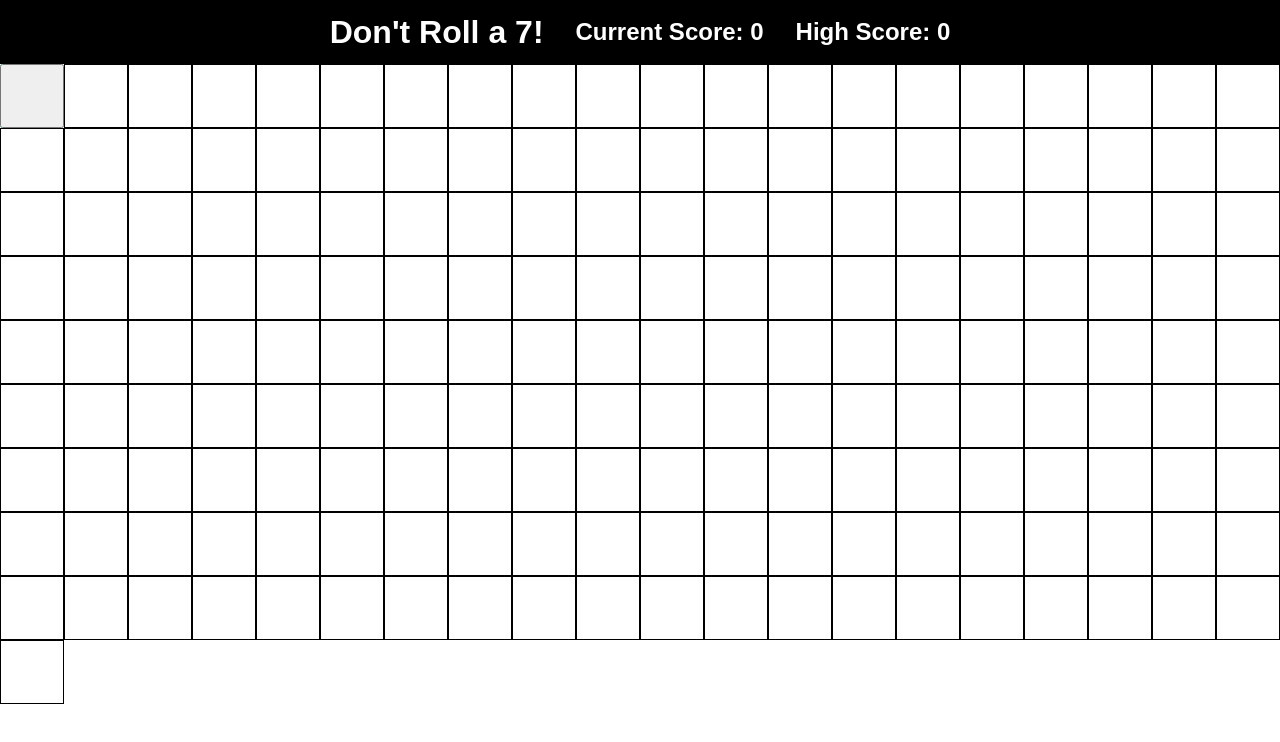
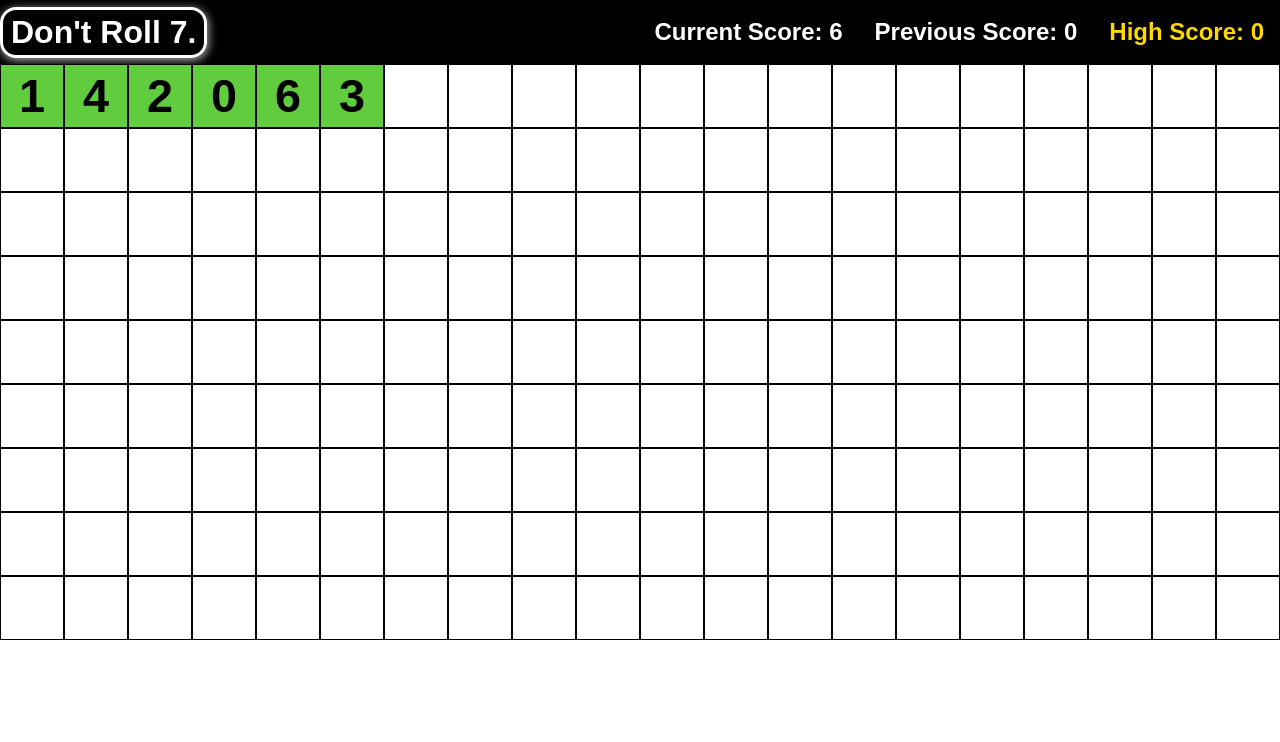
Before and after one commit to kjobrien11/dont-roll-a-7, an Angular app in the folder dra7/: page / in a window 1280 px wide. Shown: the top 742 px of the page. Built offline with nearby package versions, Linux system fonts and the light colour scheme.

Commit message:
adds previous score and styling

```diff
--- a/dra7/src/app/game-board/game-board.component.html
+++ b/dra7/src/app/game-board/game-board.component.html
@@ -1,5 +1,4 @@
 <div class="game-board-container">
-    <button (click)="roll()"></button>
     <app-game-board-sqaure *ngFor="let x of squares; let i = index" [index]="i + 1" [roll]="values[i]">
     </app-game-board-sqaure>
 </div>
--- a/dra7/src/app/game-board/game-board.component.ts
+++ b/dra7/src/app/game-board/game-board.component.ts
@@ -1,4 +1,4 @@
-import { Component } from '@angular/core';
+import { Component, OnInit } from '@angular/core';
 import { GameBoardSqaureComponent } from '../game-board-sqaure/game-board-sqaure.component';
 import { NgFor } from '@angular/common';
 import { GameService } from '../service/game.service';
@@ -11,9 +11,10 @@
   templateUrl: './game-board.component.html',
   styleUrl: './game-board.component.css'
 })
-export class GameBoardComponent {
+export class GameBoardComponent implements OnInit {
   rollNumber$!: Observable<number | null>;
   values: (number | null)[] = Array(180).fill(null);
+  currentRole: number = 0;
 
 
   squares = Array.from({ length: 180 });
@@ -21,13 +22,42 @@
     this.rollNumber$ = this.gameService.rollNumber$;
   }
 
-  roll(){
+ngOnInit(): void {
+  const startRolling = () => {
+    let count = 0;
+
+    const rollOnce = () => {
+      if (count >= 180) return;
+      const result = this.roll();
+      if (result === 7) {
+        setTimeout(() => {
+          this.resetBoard();
+          startRolling();
+        }, 3000);
+
+        return;
+      }
+      count++;
+      setTimeout(rollOnce, 1000);
+    };
+    rollOnce();
+  };
+
+  startRolling();
+}
+
+  roll() {
     const roll = this.gameService.roll();
     const nextIndex = this.values.findIndex(v => v === null);
     console.log(nextIndex);
     if (nextIndex !== -1) {
       this.values[nextIndex] = roll;
     }
+    return roll;
+  }
+
+  resetBoard() {
+    this.values = Array(180).fill(null);
   }
 
 
--- a/dra7/src/app/game-header/game-header.component.css
+++ b/dra7/src/app/game-header/game-header.component.css
@@ -1,11 +1,31 @@
-.game-header-container{
+.game-header-container {
+    display: flex;
+    justify-content: space-between;
+    color: white;
+    background-color: black;
+    height: 5vw;
+}
+.title{
+    display: flex;
+    justify-content: center;
+    flex-direction: row;
+    align-items: center;
+}
+
+.scores {
     display: flex;
     justify-content: center;
     flex-direction: row;
     text-align: center;
     align-items: center;
     gap: 2rem;
+    padding: 1rem;
+}
+
+h1 {
+    box-shadow: 1px 2px 10px rgb(185, 185, 185);
     color: white;
-    background-color: black;
-    height: 5vw;
+    border: solid;
+    border-radius: 1rem;
+    padding: .25rem .5rem;
 }
--- a/dra7/src/app/game-header/game-header.component.html
+++ b/dra7/src/app/game-header/game-header.component.html
@@ -1,5 +1,11 @@
 <div class="game-header-container">
-    <h1>Don't Roll a 7!</h1>
+    <div class="title">
+        <h1>Don't Roll 7.</h1>
+    </div>
+    <div class = "scores">
     <h2>Current Score: {{currentScore$ | async}}</h2>
-    <h2>High Score: {{highScore$ | async}}</h2>
+    <h2>Previous Score: {{previousScore$ | async}}</h2>
+    <h2 style="color:gold;">High Score: {{highScore$ | async}}</h2>
+    </div>
+
 </div>
--- a/dra7/src/app/game-header/game-header.component.ts
+++ b/dra7/src/app/game-header/game-header.component.ts
@@ -12,10 +12,12 @@
 export class GameHeaderComponent {
   currentScore$!: Observable<number>;
   highScore$!: Observable<number>;
+  previousScore$!: Observable<number>;
 
   constructor(private gameService: GameService) {
     this.currentScore$ = this.gameService.currentScore$;
     this.highScore$ = this.gameService.highScore$;
+    this.previousScore$ = this.gameService.previousRollNumber$
   }
 
 }
--- a/dra7/src/app/service/game.service.ts
+++ b/dra7/src/app/service/game.service.ts
@@ -10,10 +10,12 @@
   private currentScoreSubject = new BehaviorSubject<number>(0);
   private highScoreSubject = new BehaviorSubject<number>(0);
   private rollNumberSubject = new BehaviorSubject<number | null>(null);
+  private previousRollNumberSubject = new BehaviorSubject<number >(0);
 
   rollNumber$ = this.rollNumberSubject.asObservable();
   currentScore$ = this.currentScoreSubject.asObservable();
   highScore$ = this.highScoreSubject.asObservable();
+  previousRollNumber$ = this.previousRollNumberSubject.asObservable();
 
   constructor() { }
 
@@ -22,6 +24,7 @@
     this.rollNumberSubject.next(roll);
 
     if (roll === this.dontRoll) {
+      this.previousRollNumberSubject.next(this.currentScoreSubject.value);
       const high = Math.max(this.highScoreSubject.value, this.currentScoreSubject.value);
       this.highScoreSubject.next(high);
       this.currentScoreSubject.next(0);
```
